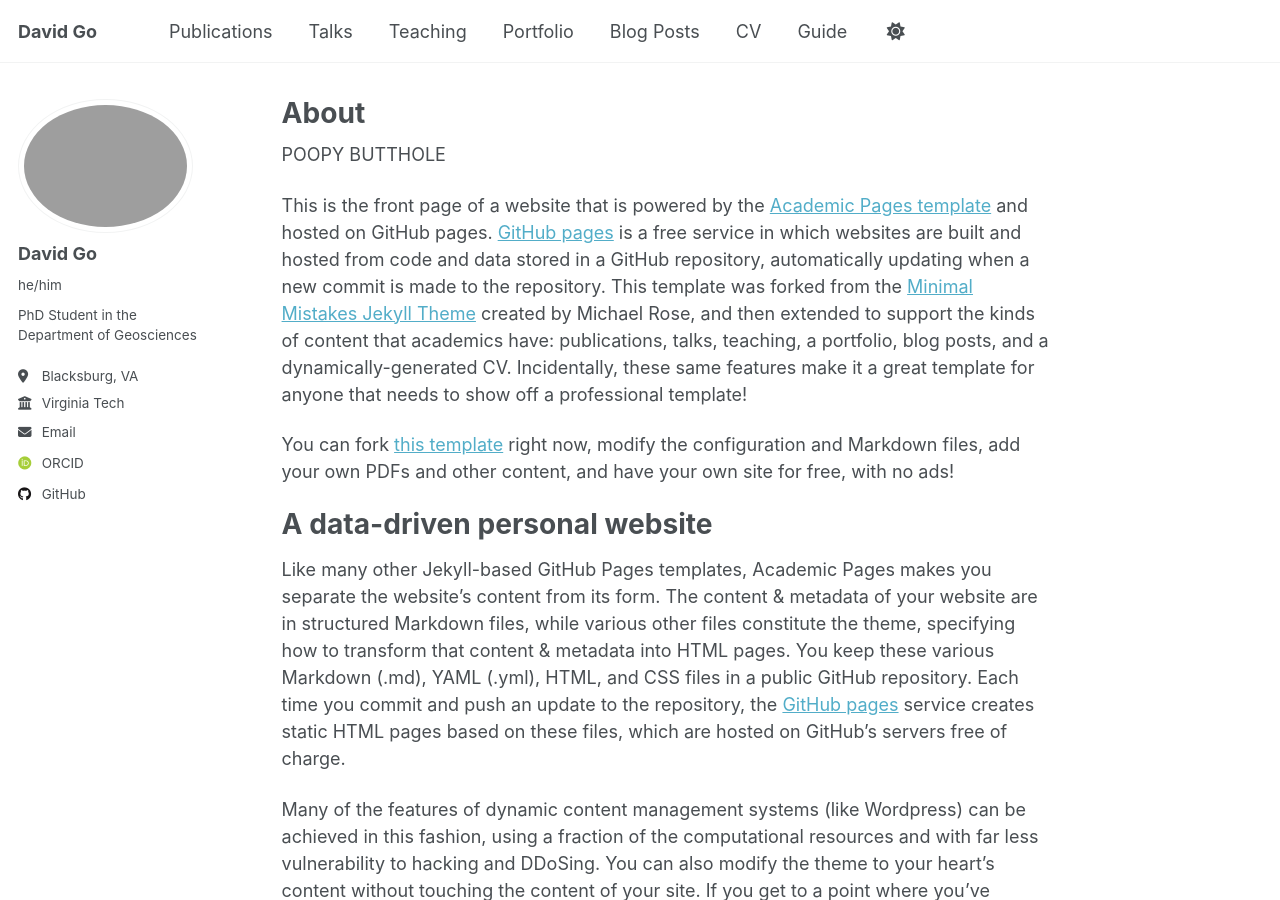
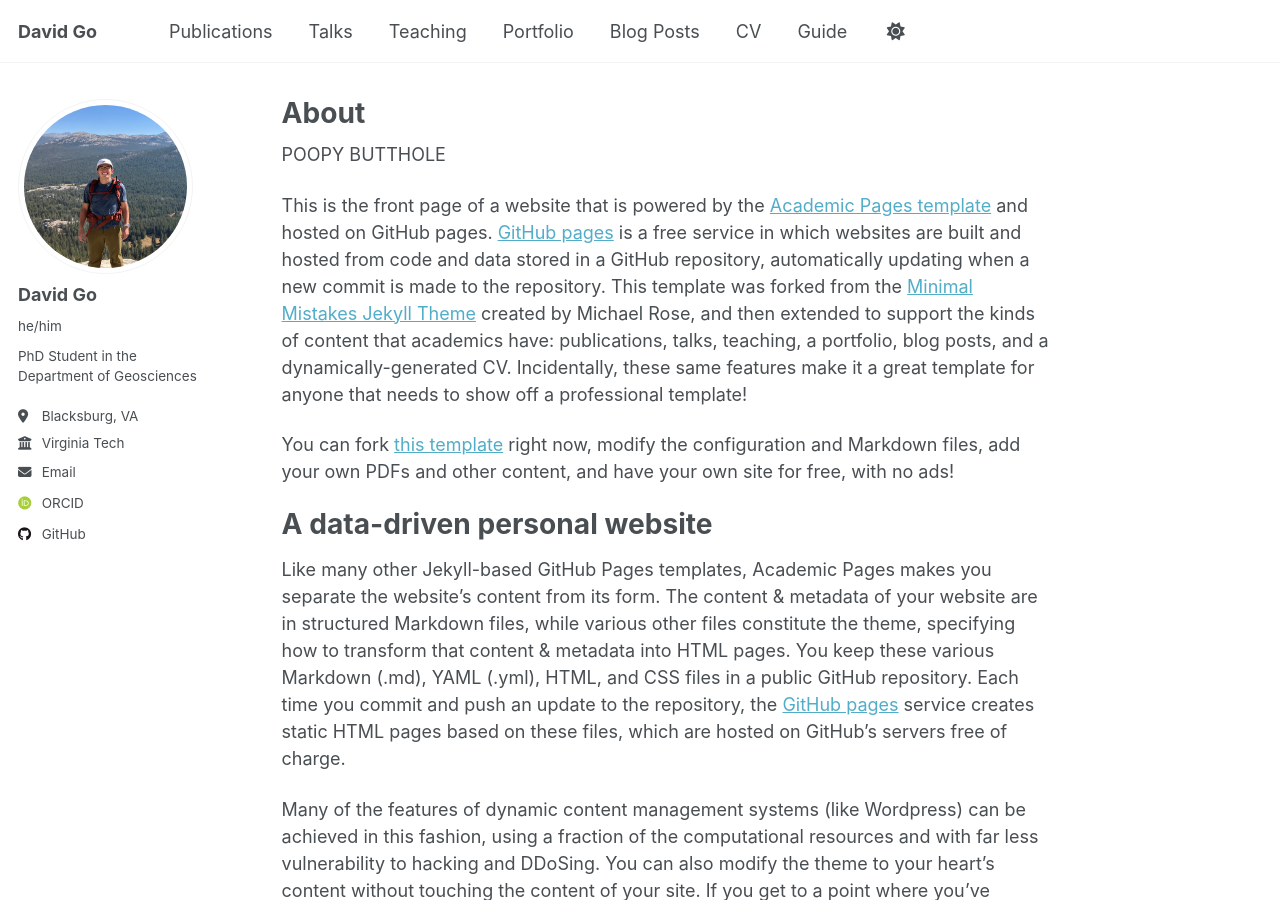
Before and after one commit to wherediddavidgo/wherediddavidgo.github.io, a Jekyll site: the page built from _pages/about.md, in a window 1280 px wide and 900 px high. Built offline with Jekyll 4.4.1, drawn with Linux system fonts in a browser that asks for light colours; some web fonts are replaced; a script that is not in the unit is left out.

Commit message:
img file path

```diff
--- a/_config.yml
+++ b/_config.yml
@@ -23,7 +23,7 @@
 #               Additional customization can be done by editing /_includes/author-profile.html
 author:
   # Biographic information
-  avatar           : "IMG_2115 2.jpeg"
+  avatar           : "IMG_2115_2.jpeg"
   name             : "David Go"
   pronouns         : "he/him"
   bio              : "PhD Student in the Department of Geosciences"
```
